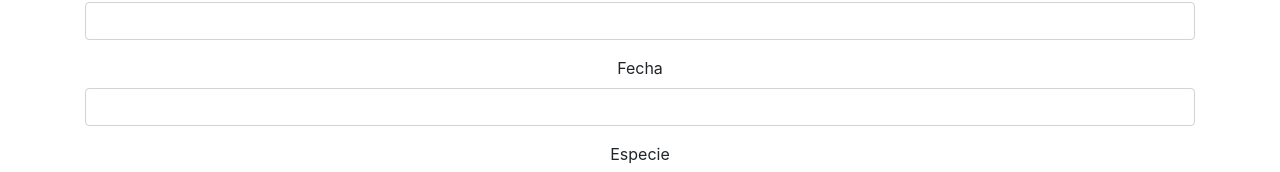
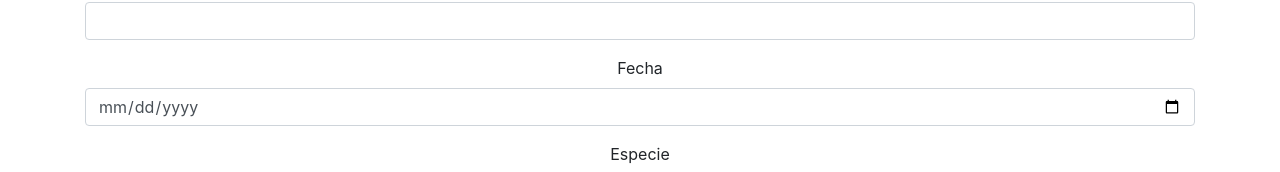
Before and after one commit to mpjaramillo/frontend-siembra, a React (Create React App) app: page / in a window 1280 px wide. Shown: the part 188-360 px from the top of the page. Built offline with nearby package versions, Linux system fonts and the light colour scheme.

Commit message:
update field type form

```diff
--- a/package.json
+++ b/package.json
@@ -11,6 +11,7 @@
         "react": "^16.12.0",
         "react-bootstrap": "^1.0.0-beta.16",
         "react-dom": "^16.12.0",
+        "react-input-calendar": "^0.5.4",
         "react-router": "^5.1.2",
         "react-router-dom": "^5.1.2",
         "react-scripts": "3.3.1"
--- a/src/components/register-siembra.component.js
+++ b/src/components/register-siembra.component.js
@@ -2,6 +2,7 @@ import React, {Component} from "react";
 import Form from 'react-bootstrap/Form'
 import Button from 'react-bootstrap/Button';
 import axios from 'axios';
+
 
 export default class RegisterSiembra extends Component {
   constructor(props) {
@@ -66,9 +67,11 @@ export default class RegisterSiembra extends Component {
           <Form.Control type="text" value={this.state.parcela} onChange={this.onChangeParcelaDetails}/>
         </Form.Group>
 
+
+
         <Form.Group controlId="Name">
           <Form.Label>Fecha</Form.Label>
-          <Form.Control type="text" value={this.state.fecha} onChange={this.onChangeDateS}/>
+          <Form.Control type="date" value={this.state.fecha} onChange={this.onChangeDateS}/>
         </Form.Group>
 
 
```
Also changed, not shown: 1 other file (tests, documents, lock files or other folders).
